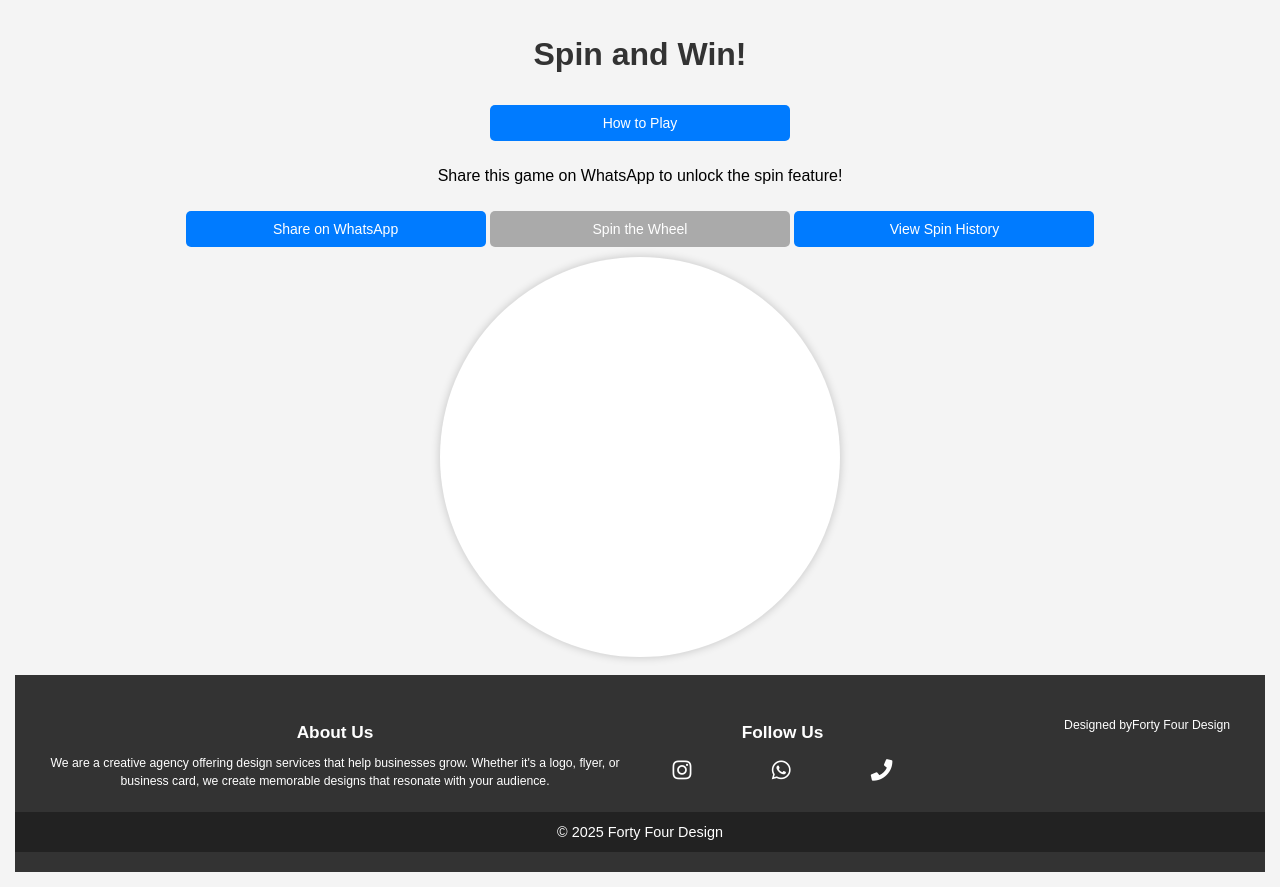
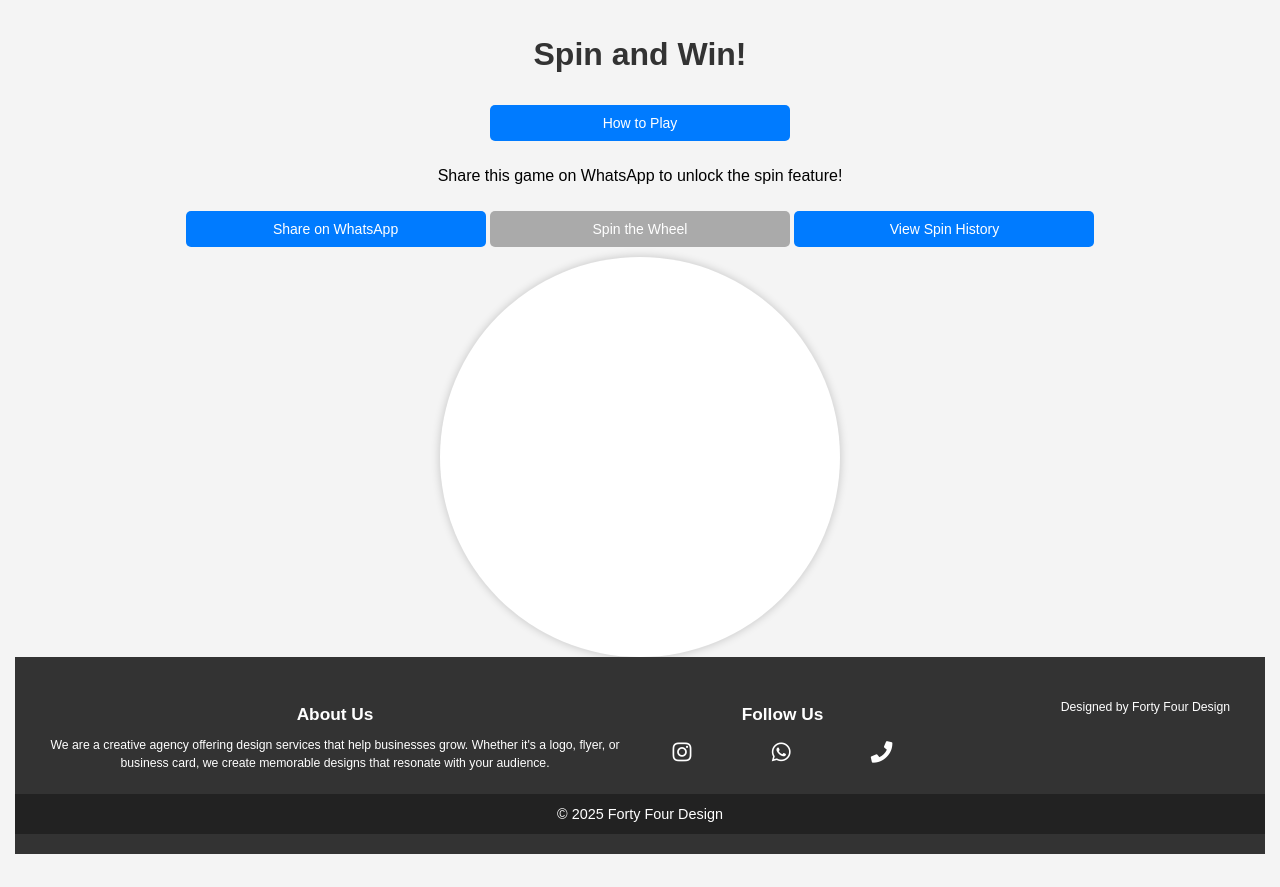
Before and after one commit to hansoswald/-spinning-game, a plain HTML site: page index.html in a window 1280 px wide. Drawn offline with Linux system fonts and the light colour scheme.

Commit message:
Update index.html

```diff
--- a/index.html
+++ b/index.html
@@ -25,19 +25,15 @@
         <li>Send the screenshot to our WhatsApp at <a href="https://wa.me/+255765752918" target="_blank">+255765752918</a> to claim your prize.</li>
         <li>Make sure to include your name and contact details in the message.</li>
       </ol>
-  <p>Start now and win amazing prizes!</p>
     </div>
 
-
-    <!-- Buttons Section -->
     <!-- Buttons Section -->
     <div class="buttons">
       <p id="share-status">Share this game on WhatsApp to unlock the spin feature!</p>
-  <button id="share-btn" aria-label="Share on WhatsApp" onclick="shareOnWhatsApp()">Share on WhatsApp</button>
+      <button id="share-btn" aria-label="Share on WhatsApp">Share on WhatsApp</button>
       <button id="spin-btn" disabled aria-label="Spin the Wheel">Spin the Wheel</button>
       <button id="history-btn" aria-label="View spin history">View Spin History</button>
     </div>
-
 
     <!-- Wheel Section -->
     <div class="wheel-container">
@@ -47,50 +43,34 @@
 
     <!-- Falling Effects -->
     <div id="effects-container"></div>
-    <br>
 
     <footer>
       <div class="footer-container">
-        <!-- About Us Section (Left) -->
+        <!-- About Us Section -->
         <div class="footer-column about-us">
           <h3>About Us</h3>
           <p>We are a creative agency offering design services that help businesses grow. Whether it's a logo, flyer, or business card, we create memorable designs that resonate with your audience.</p>
         </div>
 
-        <!-- Follow Us Section (Center) -->
+        <!-- Follow Us Section -->
         <div class="footer-column follow-us">
           <h3>Follow Us</h3>
           <ul class="social-icons">
-            <li>
-              <a href="https://www.instagram.com/44_design?igsh=MWo2d3Zoa2FlYXI3cQ==" target="_blank" aria-label="Follow us on Instagram">
-                <i class="fab fa-instagram"></i>
-              </a>
-            </li>
-            <li>
-              <a href="https://wa.me/message/4YVDUFFRHWSSH1" target="_blank" aria-label="Contact us on WhatsApp">
-                <i class="fab fa-whatsapp"></i>
-              </a>
-            </li>
-            <li>
-              <a href="tel:+255765752918" aria-label="Call us">
-                <i class="fas fa-phone"></i>
-              </a>
-            </li>
+            <li><a href="https://www.instagram.com/44_design" target="_blank" aria-label="Follow us on Instagram"><i class="fab fa-instagram"></i></a></li>
+            <li><a href="https://wa.me/message/4YVDUFFRHWSSH1" target="_blank" aria-label="Contact us on WhatsApp"><i class="fab fa-whatsapp"></i></a></li>
+            <li><a href="tel:+255765752918" aria-label="Call us"><i class="fas fa-phone"></i></a></li>
           </ul>
         </div>
 
-        <!-- Designed By Section (Right) -->
+        <!-- Copyright Section -->
         <div class="footer-column right">
-          <p>Designed byForty Four Design</a></p>
+          <p>Designed by Forty Four Design</p>
         </div>
       </div>
-
-      <!-- Copyright Section -->
       <div class="footer-copyright">
         <p>&copy; 2025 Forty Four Design</p>
       </div>
     </footer>
-
   </div>
 
   <script src="script.js"></script>
```
Lines whose indentation alone changed are shown as unchanged.
